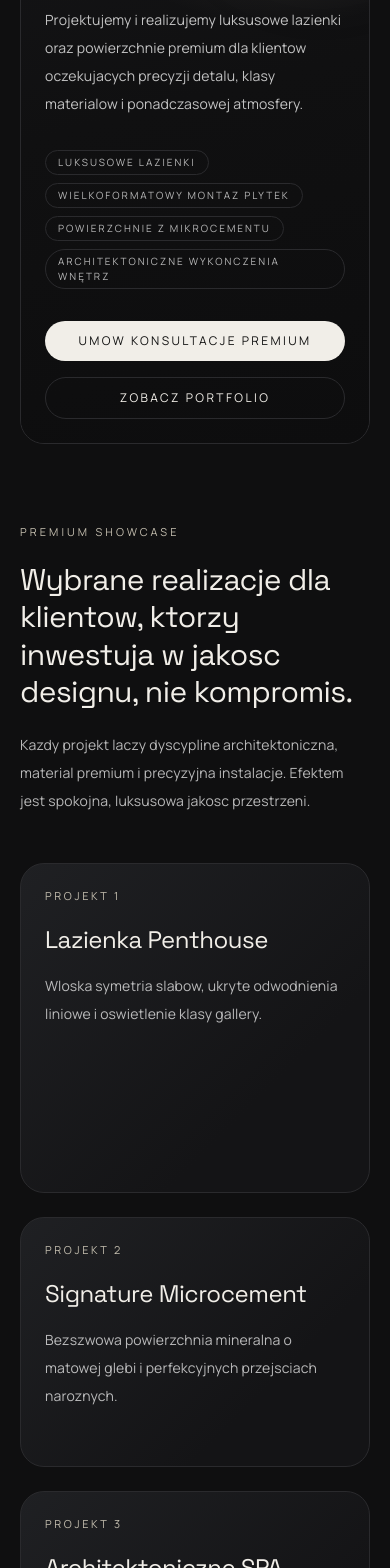
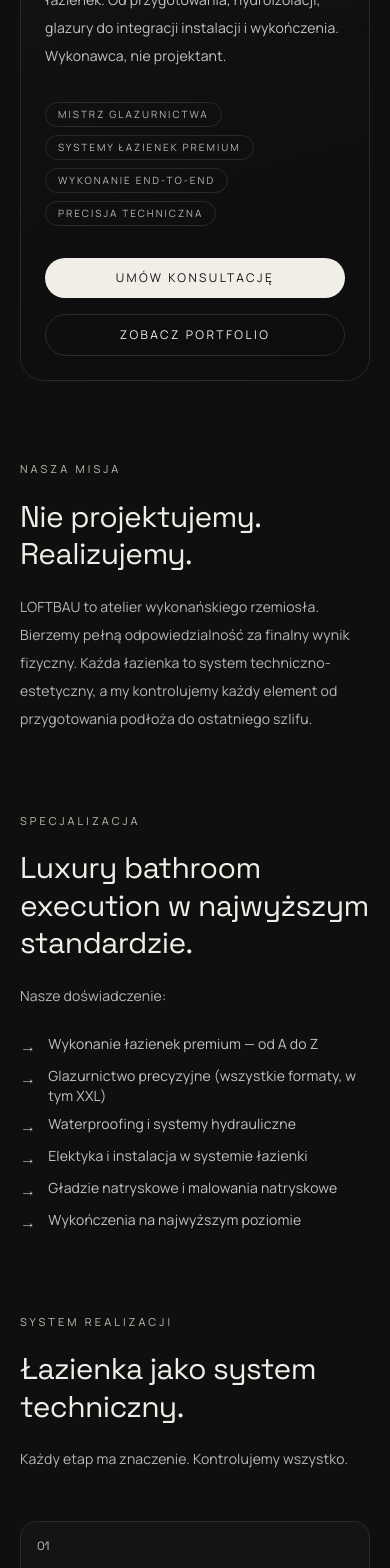
Before and after one commit to shalke777/loftbau, a Next.js app: page / in a window 390 px wide. Shown: the part 432-2000 px from the top of the page. Built offline with nearby package versions, Linux system fonts and the light colour scheme.

Commit message:
feat: refactor LOFTBAU brand to Master Glazurnik executor positioning

```diff
--- a/components/loftbau/LoftbauPage.tsx
+++ b/components/loftbau/LoftbauPage.tsx
@@ -27,6 +27,23 @@
     ctaPrimary: string;
     ctaSecondary: string;
     services: string[];
+  };
+  positioning: {
+    eyebrow: string;
+    title: string;
+    body: string;
+  };
+  specialization: {
+    eyebrow: string;
+    title: string;
+    body: string;
+    items: string[];
+  };
+  executionSystem: {
+    eyebrow: string;
+    title: string;
+    body: string;
+    steps: { num: string; title: string; desc: string }[];
   };
   showcase: {
     eyebrow: string;
@@ -84,7 +101,7 @@
     nav: {
       projects: "Projekty",
       process: "Proces",
-      materials: "Materialy",
+      materials: "System",
       contact: "Kontakt",
       consultation: "Konsultacja",
     },
@@ -93,129 +110,159 @@
       en: "ENG",
     },
     hero: {
-      eyebrow: "Premium wykonczen wnętrz w Krakowie",
-      title: "Cinematic łazienki. Architektoniczne wykonczenie. Premium craft od LOFTBAU Krakow.",
-      body: "Projektujemy i realizujemy luksusowe lazienki oraz powierzchnie premium dla klientow oczekujacych precyzji detalu, klasy materialow i ponadczasowej atmosfery.",
-      ctaPrimary: "Umow konsultacje premium",
+      eyebrow: "Master Glazurnik — Kraków",
+      title: "Perfekcyjne wykonanie łazienek premium w rzeczywistości.",
+      body: "Pełna odpowiedzialność za realizację łazienek. Od przygotowania, hydroizolacji, glazury do integracji instalacji i wykończenia. Wykonawca, nie projektant.",
+      ctaPrimary: "Umów konsultację",
       ctaSecondary: "Zobacz portfolio",
       services: [
-        "Luksusowe lazienki",
-        "Wielkoformatowy montaz plytek",
-        "Powierzchnie z mikrocementu",
-        "Architektoniczne wykonczenia wnętrz",
+        "Mistrz glazurnictwa",
+        "Systemy łazienek premium",
+        "Wykonanie end-to-end",
+        "Precisja techniczna",
+      ],
+    },
+    positioning: {
+      eyebrow: "Nasza misja",
+      title: "Nie projektujemy. Realizujemy.",
+      body: "LOFTBAU to atelier wykonańskiego rzemiosła. Bierzemy pełną odpowiedzialność za finalny wynik fizyczny. Każda łazienka to system techniczno-estetyczny, a my kontrolujemy każdy element od przygotowania podłoża do ostatniego szlifu.",
+    },
+    specialization: {
+      eyebrow: "Specjalizacja",
+      title: "Luxury bathroom execution w najwyższym standardzie.",
+      body: "Nasze doświadczenie:",
+      items: [
+        "Wykonanie łazienek premium — od A do Z",
+        "Glazurnictwo precyzyjne (wszystkie formaty, w tym XXL)",
+        "Waterproofing i systemy hydrauliczne",
+        "Elektyka i instalacja w systemie łazienki",
+        "Gładzie natryskowe i malowania natryskowe",
+        "Wykończenia na najwyższym poziomie",
+      ],
+    },
+    executionSystem: {
+      eyebrow: "System realizacji",
+      title: "Łazienka jako system techniczny.",
+      body: "Każdy etap ma znaczenie. Kontrolujemy wszystko.",
+      steps: [
+        { num: "01", title: "Przygotowanie", desc: "Analiza warunków, przygotowanie podłoża, planowanie systemu." },
+        { num: "02", title: "Hydroizolacja", desc: "Pełna ochrona wodoszczelna — system bezpieczeństwa łazienki." },
+        { num: "03", title: "Glazura", desc: "Precyzyjna instalacja płytek — wszystkie formaty, perfekcyjne fuge." },
+        { num: "04", title: "Instalacja", desc: "Integracja wyposażenia, armatur, oświetlenia i systemów." },
+        { num: "05", title: "Wykończenie", desc: "Ostateczna kalibracja detali, czyszczenie, odbiór techniczny." },
       ],
     },
     showcase: {
-      eyebrow: "Premium Showcase",
-      title: "Wybrane realizacje dla klientow, ktorzy inwestuja w jakosc designu, nie kompromis.",
-      body: "Kazdy projekt laczy dyscypline architektoniczna, material premium i precyzyjna instalacje. Efektem jest spokojna, luksusowa jakosc przestrzeni.",
+      eyebrow: "Realizacje",
+      title: "Rzeczywistości. Bez renderów.",
+      body: "Tylko skończone, zabudowane łazienki. Dokumentacja z budowy i finału. Dowód precyzji wykonania.",
       projectLabel: "Projekt",
       items: [
         {
-          title: "Lazienka Penthouse",
-          detail: "Wloska symetria slabow, ukryte odwodnienia liniowe i oswietlenie klasy gallery.",
+          title: "Penthouse | Wielkoformatowy system",
+          detail: "Płytki 1,5m × 2m, rozwiązanie fugi ukryte, integracja oświetlenia — pełna realizacja systemu.",
         },
         {
-          title: "Signature Microcement",
-          detail: "Bezszwowa powierzchnia mineralna o matowej glebi i perfekcyjnych przejsciach naroznych.",
+          title: "Rezydencja | Ceramic XXL + Hydroizolacja",
+          detail: "System zaawansowanej hydroizolacji, montaż płytek giganta, perfekcja granic i przejść.",
         },
         {
-          title: "Architektoniczne SPA",
-          detail: "Ciepla paleta kamienia, duze formaty i kompozycje umywalkowe na wymiar.",
+          title: "Apartament | Precision Tiling System",
+          detail: "Naturalne kamienie, precyzyjne fige, integracja z systemem grzewczym podłogi.",
         },
       ],
     },
     beforeAfter: {
       eyebrow: "Przed / Po",
-      title: "Mierzalna transformacja z eleganckim, kontrolowanym kontrastem.",
-      body: "Porownanie jakosci przestrzeni przed i po wdrozeniu naszego premium procesu remontowego.",
-      beforeLabel: "Rozproszony uklad, wizualny chaos i niska spojnosc materialow.",
-      afterLabel: "Monolityczna geometria, dotykowa harmonia i hotelowa jakosc detalu.",
+      title: "Różnica między amatorą a mistrzem.",
+      body: "Jakość wykonania zmienia wszystko. Perfekcja fugi, precyzja płytek, integracja systemów — to widać.",
+      beforeLabel: "Niedbałe przejścia, asymetryczne fuge, widoczne wady.",
+      afterLabel: "Monolityczna precyzja, doskonałe linie, hotelowy standard.",
       beforeBadge: "Przed",
       afterBadge: "Po",
-      ariaLabel: "Porownanie przed i po",
+      ariaLabel: "Porównanie przed i po",
     },
     process: {
-      eyebrow: "Sciezka Klienta",
-      title: "Proces klasy studio od pierwszego briefu do finalnego odbioru.",
-      body: "Transparentne etapy, zdyscyplinowana realizacja i bezposrednia komunikacja przez caly projekt.",
+      eyebrow: "Ścieżka klienta",
+      title: "Od konsultacji do odbioru — pełna kontrola.",
+      body: "Transparentne etapy, zdyscyplinowana realizacja i bezpośrednia komunikacja przez cały projekt.",
       items: [
         {
           step: "01",
-          title: "Brief Przestrzeni",
-          detail: "Cele projektowe, materialy, logika swiatla i precyzja budzetu.",
+          title: "Konsultacja techniczna",
+          detail: "Ocena warunków, specyfikacja systemu, harmonogram, budżet precyzyjnie.",
         },
         {
           step: "02",
-          title: "Doprecyzowanie Techniczne",
-          detail: "Pomiary, pakiet detali i architektura harmonogramu.",
+          title: "Pomiar i planowanie",
+          detail: "Pomiary precyzyjne, plan hydro, specyfikacja materiałów, harmonogram realizacji.",
         },
         {
           step: "03",
-          title: "Realizacja Premium",
-          detail: "Dostarczenie wykonawcze z nadzorem w standardzie architektonicznym.",
+          title: "Realizacja i nadzór",
+          detail: "Każdy etap kontrolowany. Hydro, glazura, instalacja — standard mistrza.",
         },
         {
           step: "04",
-          title: "Finalna Kuracja",
-          detail: "Kontrola jakosci, kalibracja wykonczenia i rytual przekazania.",
+          title: "Odbór i dokumentacja",
+          detail: "Inspekcja każdego detalu. Dokumentacja fotograficzna, gwarancja wykonania.",
         },
       ],
     },
     materials: {
-      eyebrow: "Materialy",
-      title: "Selekcjonowane powierzchnie dla architektonicznej glebi i trwalosci.",
-      body: "Pracujemy z premium betonem dekoracyjnym, kamieniem, mikrocementem i systemami plytek wielkoformatowych.",
-      items: ["Beton", "Kamien naturalny", "Mikrocement", "Plytki wielkoformatowe"],
+      eyebrow: "System techniczny",
+      title: "Materiały kontrolowane i zintegrowane.",
+      body: "Pracujemy z systemami hydroizolacji premium, płytkami wszystkich formatów (XXL włącznie), naturalnymi kamieniami i najlepszymi armaturami/oświetleniem. Każdy element musi grać razem.",
+      items: ["Hydroizolacja", "Płytki XL", "Naturalne kamienie", "Armatura & Oświetlenie"],
     },
     trust: {
       eyebrow: "Zaufanie",
-      title: "Pozycja premium zbudowana na precyzji, powtarzalnosci i rekomendacjach.",
-      body: "LOFTBAU realizuje projekty dla wlascicieli apartamentow, inwestorow i architektow w topowych dzielnicach Krakowa.",
+      title: "Klienci, którzy wiedzą, że wymagają mistrza.",
+      body: "Pracujemy dla właścicieli apartamentów premium, inwestorów wymagających i architektów szukających niezawodnego wykonawcy.",
       stats: [
-        { value: "120+", label: "zrealizowanych remontow premium" },
-        { value: "98%", label: "klientow z polecenia" },
-        { value: "12", label: "lat doswiadczenia high-end" },
+        { value: "150+", label: "łazienek zrealizowanych" },
+        { value: "12", label: "lat na rynku premium" },
+        { value: "98%", label: "klientów z polecenia" },
       ],
       testimonials: [
         {
           quote:
-            "LOFTBAU zmienilo nasze mieszkanie w spokojna, architektoniczna przestrzen. Jakosc wykonania porownywalna z elitarnymi studiami europejskimi.",
-          author: "Inwestor prywatny, Stare Miasto",
+            "LOFTBAU wziął pełną odpowiedzialność za każdy aspekt. Łazienka wygląda jak z hotelowego rezortu.",
+          author: "Inwestor, Wola Justowska",
         },
         {
           quote:
-            "Od detalu po finalne wykonczenie kazda decyzja byla przemyslana. Lazienka daje teraz odczucie butikowego hotelu.",
-          author: "Wlascicielka domu, Wola Justowska",
+            "Precyzja wykonania i odpowiedzialność — dokładnie to, czego szukałem. Mistrz z dużym M.",
+          author: "Właściciel penthouse, Stare Miasto",
         },
       ],
     },
     seo: {
       eyebrow: "Local SEO",
-      title: "Krakowska marka premium od luksusowych remontow i lazienek high-end.",
-      body: "Skupiamy sie na: luxury bathrooms Krakow, premium bathroom renovation Krakow, microcement Krakow, large-format tiles Krakow i luxury interior finishing Krakow.",
+      title: "Master glazurnik Kraków — pełna realizacja łazienek.",
+      body: "Specjalizujemy się w: luxury bathroom execution Krakow, master glazurnik Krakow, premium tiling Krakow, end-to-end bathroom realization Krakow, precision bathroom execution.",
       districts:
-        "Obszar realizacji: Stare Miasto, Wola Justowska, Debniki, Zablocie oraz nowoczesne inwestycje apartamentowe w Krakowie.",
+        "Projekty: Stare Miasto, Wola Justowska, Dębniki, Kazimierz, Żablocie oraz nowoczesne inwestycje premium w całym Krakowie.",
     },
     contact: {
       eyebrow: "Kontakt",
-      title: "Rozpocznij swoj premium remont od prywatnej konsultacji LOFTBAU.",
-      body: "Opisz mieszkanie, harmonogram i oczekiwany poziom wykonczenia. Wrocimy z kuratorem realizacji dopasowanym do Twojej przestrzeni.",
+      title: "Zapytaj mistrza.",
+      body: "Opisz swoją łazienkę, harmonogram i oczekiwania. Wrocimy z konkretnym planem technicznym i wyceną. Konsultacja bezpłatna.",
     },
     structuredDataDescription:
-      "Luksusowe lazienki, mikrocement, plytki wielkoformatowe i premium wykonczenia wnętrz w Krakowie.",
+      "Master glazurnik i pełna realizacja łazienek premium w Krakowie. Wykonawca od A do Z.",
     structuredDataServices: [
-      "Luksusowe wykonczenie lazienek",
-      "Wykonczenie mikrocementem",
-      "Montaż plytek wielkoformatowych",
-      "Premium wykonczenie wnętrz",
+      "Pełna realizacja łazienek premium",
+      "Glazurnictwo precyzyjne",
+      "Systemy hydroizolacji",
+      "Wykończenia na najwyższym poziomie",
     ],
   },
   en: {
     nav: {
       projects: "Projects",
       process: "Process",
-      materials: "Materials",
+      materials: "System",
       contact: "Contact",
       consultation: "Consultation",
     },
@@ -224,122 +271,152 @@
       en: "ENG",
     },
     hero: {
-      eyebrow: "Luxury interior execution in Krakow",
-      title: "Cinematic Bathrooms. Architectural Finishing. Premium Craft by LOFTBAU Krakow.",
-      body: "We design and deliver luxury bathrooms and high-end surfaces for clients who expect detail precision, elevated materials, and timeless atmosphere.",
-      ctaPrimary: "Book premium consultation",
+      eyebrow: "Master Glazurnik — Kraków",
+      title: "Perfect bathroom execution in reality.",
+      body: "Full responsibility for bathroom realization. From prep, waterproofing, tiling to plumbing integration and finishing. Executor, not designer.",
+      ctaPrimary: "Book consultation",
       ctaSecondary: "Explore portfolio",
       services: [
-        "Luxury bathrooms",
-        "Large-format tile installation",
-        "Microcement surfaces",
-        "Architectural interior finishing",
+        "Master glazurnik",
+        "Premium bathroom systems",
+        "End-to-end execution",
+        "Technical precision",
+      ],
+    },
+    positioning: {
+      eyebrow: "Our mission",
+      title: "We don't design. We execute.",
+      body: "LOFTBAU is an atelier of execution craftsmanship. We take full responsibility for the final physical result. Every bathroom is a technical-aesthetic system, and we control every element from substrate prep to final polish.",
+    },
+    specialization: {
+      eyebrow: "Specialization",
+      title: "Luxury bathroom execution at the highest standard.",
+      body: "Our expertise:",
+      items: [
+        "Premium bathroom realization — A to Z",
+        "Precision tiling (all formats, including XXL)",
+        "Waterproofing and hydraulic systems",
+        "Electrical and plumbing integration",
+        "Spray plastering and spray painting",
+        "Finishing at the highest level",
+      ],
+    },
+    executionSystem: {
+      eyebrow: "Execution system",
+      title: "Bathroom as a technical system.",
+      body: "Every stage matters. We control everything.",
+      steps: [
+        { num: "01", title: "Preparation", desc: "Site assessment, substrate prep, system planning." },
+        { num: "02", title: "Waterproofing", desc: "Full waterproof protection — bathroom safety system." },
+        { num: "03", title: "Tiling", desc: "Precision tile installation — all formats, perfect grout." },
+        { num: "04", title: "Integration", desc: "Equipment, fixtures, lighting, and system integration." },
+        { num: "05", title: "Finishing", desc: "Final detail calibration, cleaning, technical handover." },
       ],
     },
     showcase: {
-      eyebrow: "Premium Showcase",
-      title: "Selected spaces for clients who invest in design quality, not compromise.",
-      body: "Each project combines architectural discipline, tactile materials, and precision installation. The result is calm, luxurious interior performance.",
+      eyebrow: "Projects",
+      title: "Reality. No renders.",
+      body: "Only finished, built bathrooms. Documentation from construction to completion. Proof of execution precision.",
       projectLabel: "Project",
       items: [
         {
-          title: "Penthouse Bathroom",
-          detail: "Italian slab symmetry, hidden linear drains, and gallery-grade lighting.",
+          title: "Penthouse | Large-format system",
+          detail: "1.5m × 2m tiles, concealed grout solution, lighting integration — full system realization.",
         },
         {
-          title: "Signature Microcement",
-          detail: "Seamless mineral skin with tactile matte depth and precise corner transitions.",
+          title: "Residence | Ceramic XXL + Waterproofing",
+          detail: "Advanced waterproofing system, giant tile installation, perfect boundaries and transitions.",
         },
         {
-          title: "Architectural Spa",
-          detail: "Warm stone palette, oversized formats, and bespoke vanity compositions.",
+          title: "Apartment | Precision tiling system",
+          detail: "Natural stone, precise grout joints, floor heating integration.",
         },
       ],
     },
     beforeAfter: {
       eyebrow: "Before / After",
-      title: "Measured transformation with restrained, elegant contrast.",
-      body: "A controlled comparison of spatial quality before and after our premium renovation approach.",
-      beforeLabel: "Fragmented layout, visual noise, and low material consistency.",
-      afterLabel: "Monolithic geometry, tactile harmony, and hotel-grade detailing.",
+      title: "The difference between amateur and master.",
+      body: "Execution quality changes everything. Perfect grout, precise tiles, system integration — you can see it.",
+      beforeLabel: "Careless transitions, asymmetric grout, visible defects.",
+      afterLabel: "Monolithic precision, perfect lines, resort standard.",
       beforeBadge: "Before",
       afterBadge: "After",
       ariaLabel: "Before and after comparison",
     },
     process: {
-      eyebrow: "Client Journey",
-      title: "A studio-level process from first brief to final reveal.",
+      eyebrow: "Client journey",
+      title: "From consultation to handover — full control.",
       body: "Transparent milestones, disciplined execution, and direct communication throughout the project.",
       items: [
         {
           step: "01",
-          title: "Spatial Brief",
-          detail: "Design goals, materials, light logic, and budget precision.",
+          title: "Technical consultation",
+          detail: "Site assessment, system specification, timeline, precise budget.",
         },
         {
           step: "02",
-          title: "Technical Alignment",
-          detail: "Measurement pass, detailing package, and timeline architecture.",
+          title: "Measurement and planning",
+          detail: "Precision measurements, waterproofing plan, material spec, execution timeline.",
         },
         {
           step: "03",
-          title: "Premium Execution",
-          detail: "Meticulous site delivery with architectural supervision standards.",
+          title: "Execution and supervision",
+          detail: "Every stage controlled. Waterproofing, tiling, installation — master standard.",
         },
         {
           step: "04",
-          title: "Final Curation",
-          detail: "Quality walkthrough, finishing calibration, and handover ritual.",
+          title: "Handover and documentation",
+          detail: "Inspection of every detail. Photo documentation, execution warranty.",
         },
       ],
     },
     materials: {
-      eyebrow: "Materials",
-      title: "Curated surfaces for architectural depth and long-term performance.",
-      body: "We work with premium concrete effects, stone textures, microcement, and large-format tile systems.",
-      items: ["Concrete", "Natural Stone", "Microcement", "Large-Format Tiles"],
+      eyebrow: "Technical system",
+      title: "Materials controlled and integrated.",
+      body: "We work with premium waterproofing systems, tiles in all formats (XXL included), natural stones, and the finest fixtures/lighting. Every element must work together.",
+      items: ["Waterproofing", "XL Tiles", "Natural Stone", "Fixtures & Lighting"],
     },
     trust: {
       eyebrow: "Trust",
-      title: "Premium positioning built on precision, consistency, and referrals.",
-      body: "LOFTBAU serves apartment owners, investors, and architects in Krakow's top districts.",
+      title: "Clients who know they need a master.",
+      body: "We work for premium apartment owners, investors with high standards, and architects seeking a reliable executor.",
       stats: [
-        { value: "120+", label: "premium renovations delivered" },
-        { value: "98%", label: "clients from recommendation" },
-        { value: "12", label: "years of high-end execution" },
+        { value: "150+", label: "bathrooms realized" },
+        { value: "12", label: "years in premium market" },
+        { value: "98%", label: "clients from referral" },
       ],
       testimonials: [
         {
           quote:
-            "LOFTBAU transformed our apartment into a calm, architectural space. Execution quality felt on par with elite European studios.",
-          author: "Private Investor, Krakow Old Town",
+            "LOFTBAU took full responsibility for every aspect. The bathroom looks like a resort.",
+          author: "Investor, Wola Justowska",
         },
         {
           quote:
-            "From detailing to finish, every decision was intentional. The bathroom now feels like a boutique hotel suite.",
-          author: "Homeowner, Wola Justowska",
+            "Precision execution and accountability — exactly what I was looking for. Master with capital M.",
+          author: "Penthouse owner, Stare Miasto",
         },
       ],
     },
     seo: {
       eyebrow: "Local SEO",
-      title: "Krakow authority for luxury renovation and premium bathroom execution.",
-      body: "We focus on luxury bathrooms Krakow, premium bathroom renovation Krakow, microcement Krakow, large-format tiles Krakow, and luxury interior finishing Krakow.",
+      title: "Master glazurnik Krakow — full bathroom realization.",
+      body: "We specialize in: luxury bathroom execution Krakow, master glazurnik Krakow, premium tiling Krakow, end-to-end bathroom realization Krakow, precision bathroom execution.",
       districts:
-        "District focus: Stare Miasto, Wola Justowska, Debniki, Zablocie, and modern investment apartments across Krakow.",
+        "Projects: Stare Miasto, Wola Justowska, Dębniki, Kazimierz, Żablocie, and premium investment apartments across Krakow.",
     },
     contact: {
       eyebrow: "Contact",
-      title: "Start your premium renovation journey with a private LOFTBAU consultation.",
-      body: "Share your apartment, timeline, and expected finish level. We will return with a curated execution path tailored to your space.",
+      title: "Ask the master.",
+      body: "Describe your bathroom, timeline, and expectations. We'll return with a concrete technical plan and quote. Free consultation.",
     },
     structuredDataDescription:
-      "Luxury bathrooms, microcement, large-format tiles, and premium interior finishing in Krakow.",
+      "Master glazurnik and full premium bathroom realization in Krakow. Executor A to Z.",
     structuredDataServices: [
-      "Luxury bathroom renovation",
-      "Microcement finishing",
-      "Large-format tile installation",
-      "Premium interior finishing",
+      "Full premium bathroom realization",
+      "Precision tiling",
+      "Waterproofing systems",
+      "Finishing at the highest level",
     ],
   },
 };
@@ -467,8 +544,73 @@
         </motion.section>
 
         <motion.section
+          className="mt-20 space-y-12"
+          variants={container}
+          initial="hidden"
+          whileInView="show"
+          viewport={{ once: true, amount: 0.2 }}
+        >
+          <motion.div variants={item}>
+            <SectionTitle
+              eyebrow={t.positioning.eyebrow}
+              title={t.positioning.title}
+              body={t.positioning.body}
+            />
+          </motion.div>
+        </motion.section>
+
+        <motion.section
+          className="mt-20 space-y-12"
+          variants={container}
+          initial="hidden"
+          whileInView="show"
+          viewport={{ once: true, amount: 0.2 }}
+        >
+          <motion.div variants={item}>
+            <SectionTitle
+              eyebrow={t.specialization.eyebrow}
+              title={t.specialization.title}
+              body={t.specialization.body}
+            />
+            <motion.ul variants={item} className="mt-6 max-w-2xl space-y-2">
+              {t.specialization.items.map((listItem) => (
+                <li key={listItem} className="flex items-start gap-3">
+                  <span className="text-[var(--muted)]">→</span>
+                  <span className="text-sm text-white/75">{listItem}</span>
+                </li>
+              ))}
+            </motion.ul>
+          </motion.div>
+        </motion.section>
+
+        <motion.section
+          className="mt-20 space-y-12"
+          variants={container}
+          initial="hidden"
+          whileInView="show"
+          viewport={{ once: true, amount: 0.2 }}
+        >
+          <motion.div variants={item}>
+            <SectionTitle
+              eyebrow={t.executionSystem.eyebrow}
+              title={t.executionSystem.title}
+              body={t.executionSystem.body}
+            />
+          </motion.div>
+          <motion.div variants={item} className="grid gap-5 md:grid-cols-5">
+            {t.executionSystem.steps.map((step) => (
+              <article key={step.num} className="rounded-2xl border border-white/10 bg-white/[0.02] p-4">
+                <p className="headline text-xs tracking-[0.2em] text-[var(--muted)]">{step.num}</p>
+                <h3 className="headline mt-3 text-lg">{step.title}</h3>
+                <p className="mt-2 text-xs leading-5 text-white/70">{step.desc}</p>
+              </article>
+            ))}
+          </motion.div>
+        </motion.section>
+
+        <motion.section
           id="showcase"
-          className="mt-20 space-y-12"
+          className="mt-24 space-y-12"
           variants={container}
           initial="hidden"
           whileInView="show"
```
